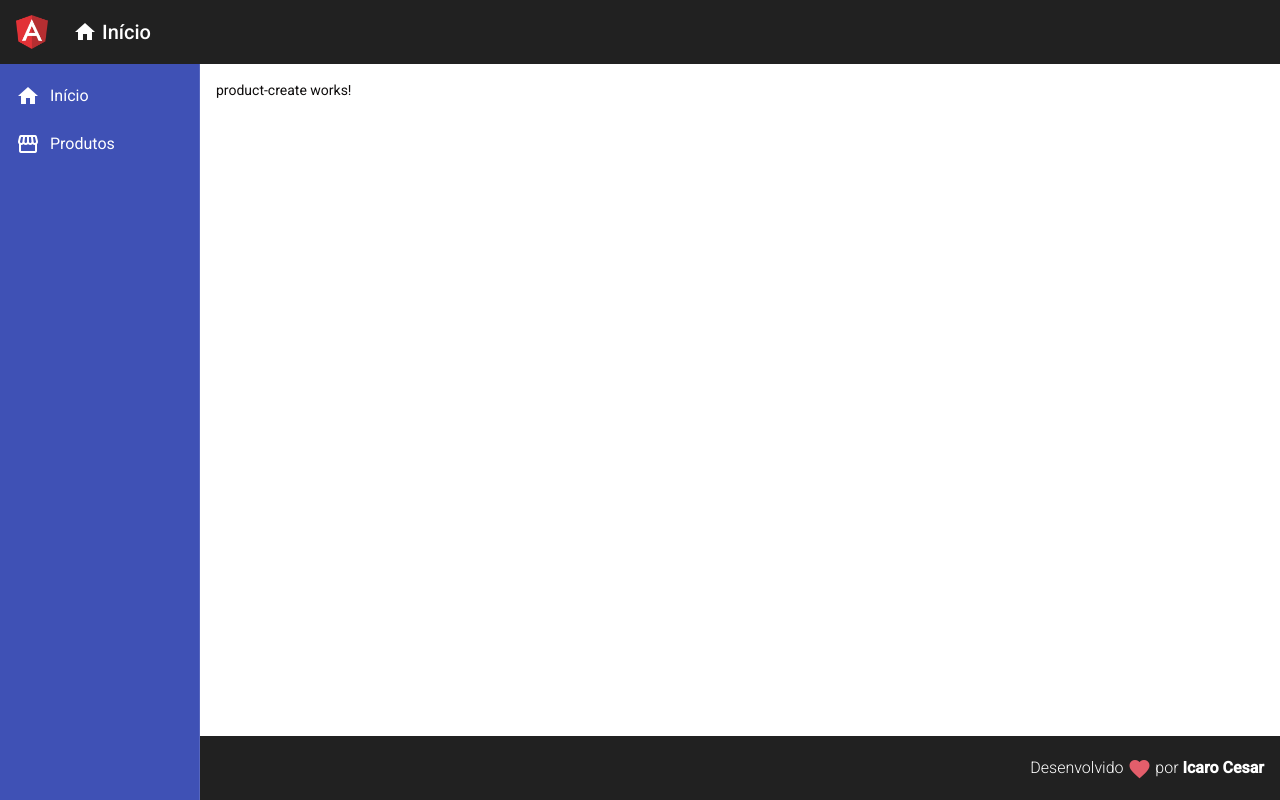
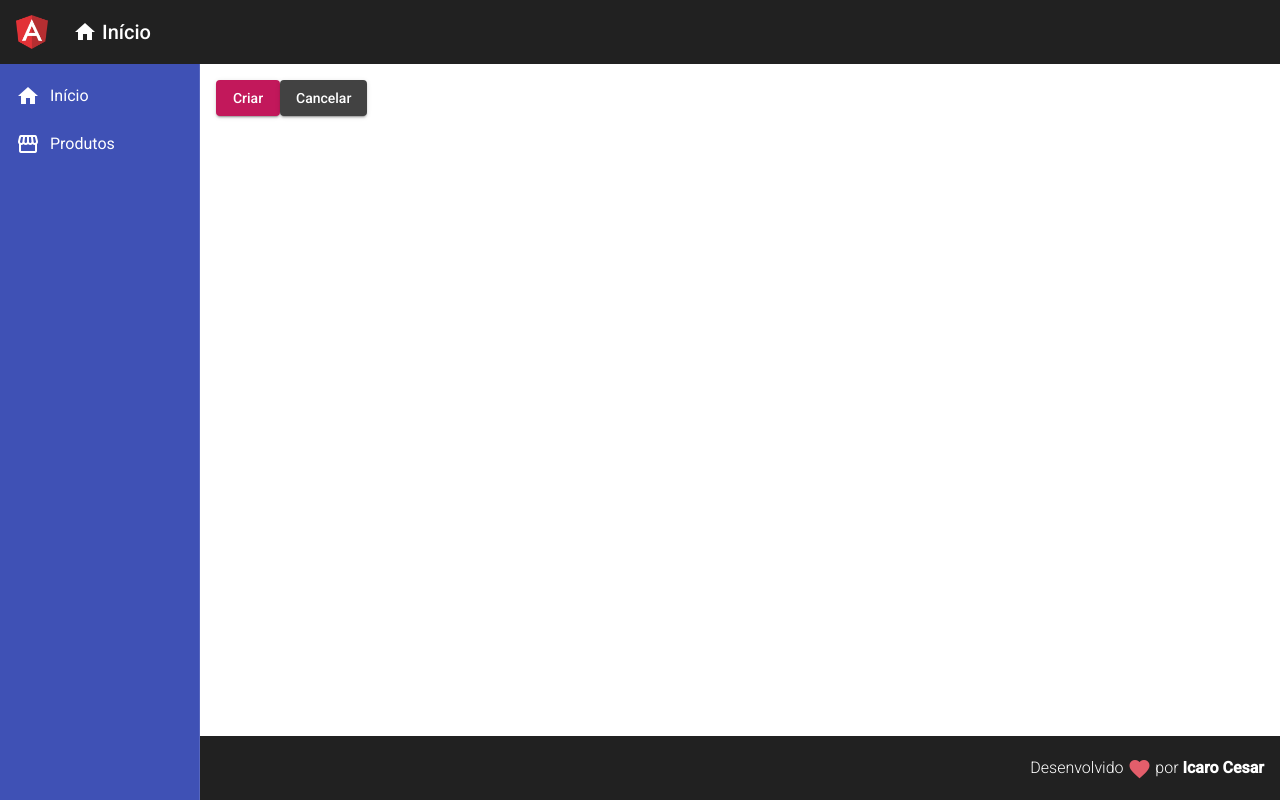
Before and after one commit to IcaroRangel/Crud-Angular, an Angular app in the folder frontend/: page /products/create in a window 1280 px wide. Built offline with nearby package versions, Linux system fonts and the light colour scheme.

Commit message:
create product-service

```diff
--- a/frontend/src/app/app.module.ts
+++ b/frontend/src/app/app.module.ts
@@ -14,6 +14,7 @@
 import { MatCardModule } from "@angular/material/card";
 import { MatListModule } from "@angular/material/list";
 import { MatButtonModule } from "@angular/material/button";
+import { MatSnackBarModule } from "@angular/material/snack-bar";
 import { HomeComponent } from "./views/home/home.component";
 import { ProductCrudComponent } from "./views/product-crud/product-crud.component";
 import { ForDirective } from "./directives/for.directive";
@@ -39,6 +40,7 @@
     MatListModule,
     MatCardModule,
     MatButtonModule,
+    MatSnackBarModule,
   ],
   providers: [],
   bootstrap: [AppComponent],
--- a/frontend/src/app/components/product/product-create/product-create.component.html
+++ b/frontend/src/app/components/product/product-create/product-create.component.html
@@ -1 +1,5 @@
-<p>product-create works!</p>
+<button mat-raised-button (click)="createProduct()" color="primary">
+  Criar
+</button>
+
+<button mat-raised-button (click)="cancel()">Cancelar</button>
--- a/frontend/src/app/components/product/product-create/product-create.component.ts
+++ b/frontend/src/app/components/product/product-create/product-create.component.ts
@@ -1,4 +1,6 @@
 import { Component, OnInit } from "@angular/core";
+import { ProductService } from "../product.service";
+import { Router } from "@angular/router";
 
 @Component({
   selector: "app-product-create",
@@ -6,7 +8,15 @@
   styleUrls: ["./product-create.component.css"],
 })
 export class ProductCreateComponent implements OnInit {
-  constructor() {}
+  constructor(private productService: ProductService, private router: Router) {}
 
   ngOnInit(): void {}
+
+  createProduct(): void {
+    this.productService.showMessage("Operação executada com sucesso");
+  }
+
+  cancel(): void {
+    this.router.navigate(["/products"]);
+  }
 }
--- /dev/null
+++ b/frontend/src/app/components/product/product.service.ts
@@ -0,0 +1,17 @@
+import { Injectable } from "@angular/core";
+import { MatSnackBar } from "@angular/material/snack-bar";
+
+@Injectable({
+  providedIn: "root",
+})
+export class ProductService {
+  constructor(private snackBar: MatSnackBar) {}
+
+  showMessage(msg: string): void {
+    this.snackBar.open(msg, "X", {
+      duration: 3000,
+      horizontalPosition: "right",
+      verticalPosition: "top",
+    });
+  }
+}
```
